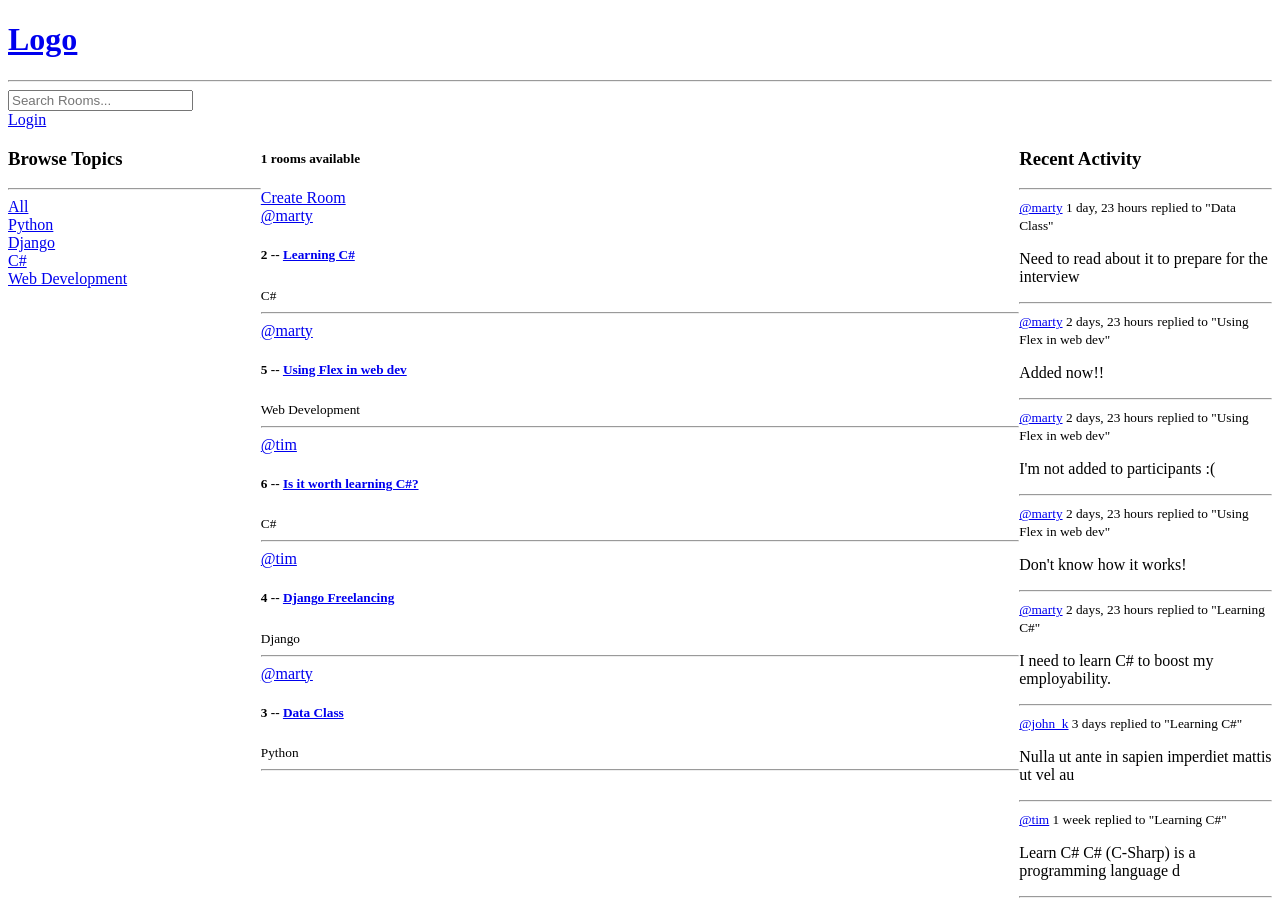
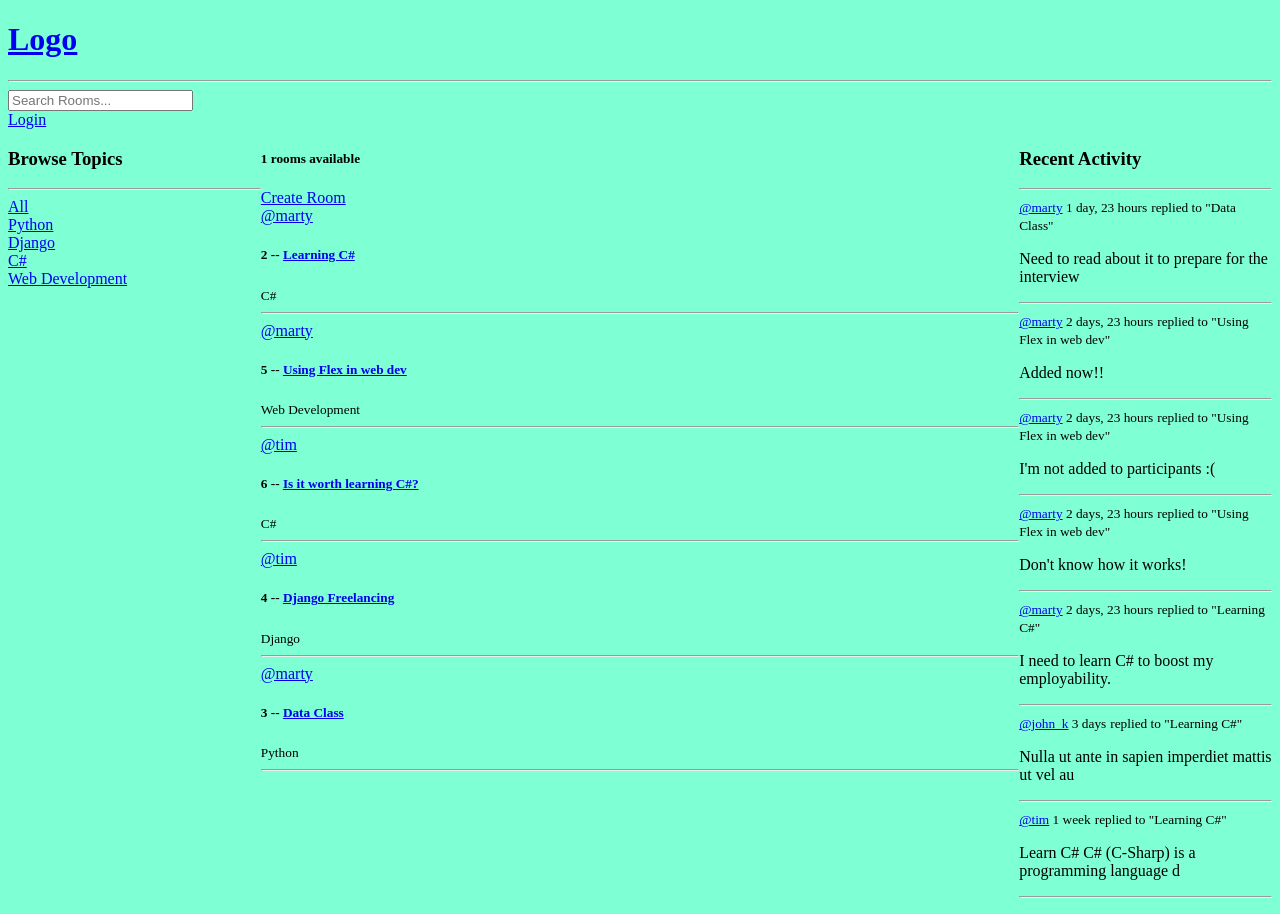
Before and after one commit to mm1544/Social-Place, a Django app: template base/templates/base/home.html in a window 1280 px wide. Run offline with Django 4.2, Linux system fonts and the light colour scheme; data comes from the database, SQL or seed files in the repository; the template is opened without the code that fills it: values that come from a table or form of the project are taken from there, most other values are stand-ins (such as "Sample title", 1, 10 or a date in 2020); parts of the project's set-up code (start-up, migrations or seed data) failed here and were passed over.

Commit message:
Add configuration for static files

```diff
--- a/socialplace/settings.py
+++ b/socialplace/settings.py
@@ -120,6 +120,12 @@ USE_TZ = True
 
 STATIC_URL = 'static/'
 
+STATICFILES_DIRS = [
+    BASE_DIR / 'static'
+]
+
+# STATIC_ROOT =
+
 # Default primary key field type
 # https://docs.djangoproject.com/en/4.2/ref/settings/#default-auto-field
 
--- /dev/null
+++ b/static/styles/main.css
@@ -0,0 +1,3 @@
+body {
+    background-color: aquamarine;
+}
--- a/templates/main.html
+++ b/templates/main.html
@@ -1,9 +1,12 @@
 <!DOCTYPE html>
+{% comment %} 'static' will allow to use 'static' folder and files in it {% endcomment %}
+{% load static %}
 <html lang="en">
   <head>
     <meta charset="UTF-8" />
     <meta http-equiv="X-UA-Compatible" content="IE=edge" />
     <meta name="viewport" content="width=device-width, initial-scale=1.0" />
+    <link rel="stylesheet" type="text/css" media="screen" href="{% static 'styles/main.css' %}">
     <title>SocialPlace</title>
   </head>
   <body>
```
Also changed, not shown: static/images/22676840_my.jfif (added), static/images/vytis_21dsf.jpg (added).
